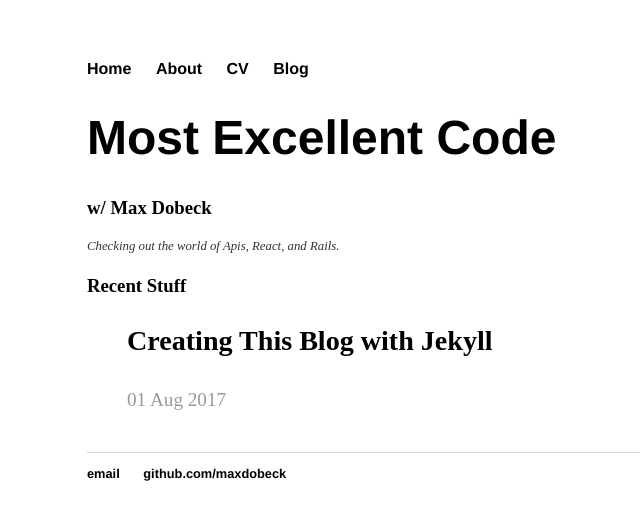
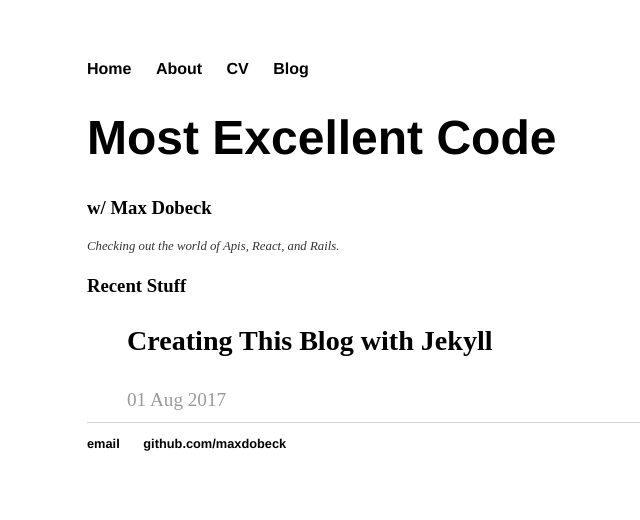
Before and after one commit to maxdobeck/maxdobeck.github.io, a Jekyll site: the page built from index.html, in a window 1280 px wide. Shown: the top 520 px of the page, without its empty margins (105-745 px from the left). Built offline with Jekyll 4.4.1, drawn with Linux system fonts in a browser that asks for light colours.

```diff
--- a/css/main.css
+++ b/css/main.css
@@ -37,7 +37,7 @@
     font-size: .8em;
 }
 ul.posts {
-    margin: 20px auto 40px;
+    margin: 20px auto 10px;
     font-size: 1.5em;
 }
 ul.posts li {
```
